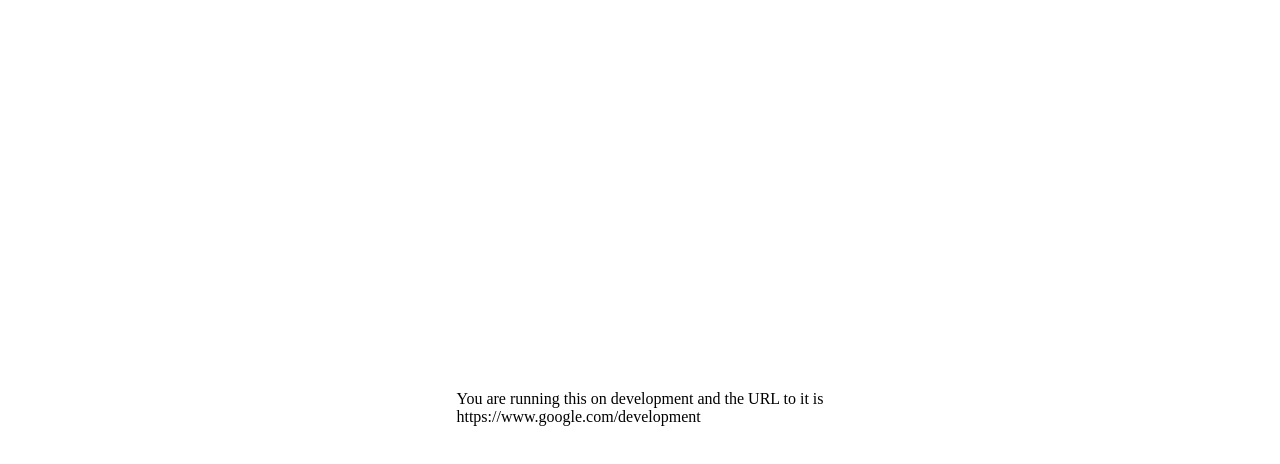
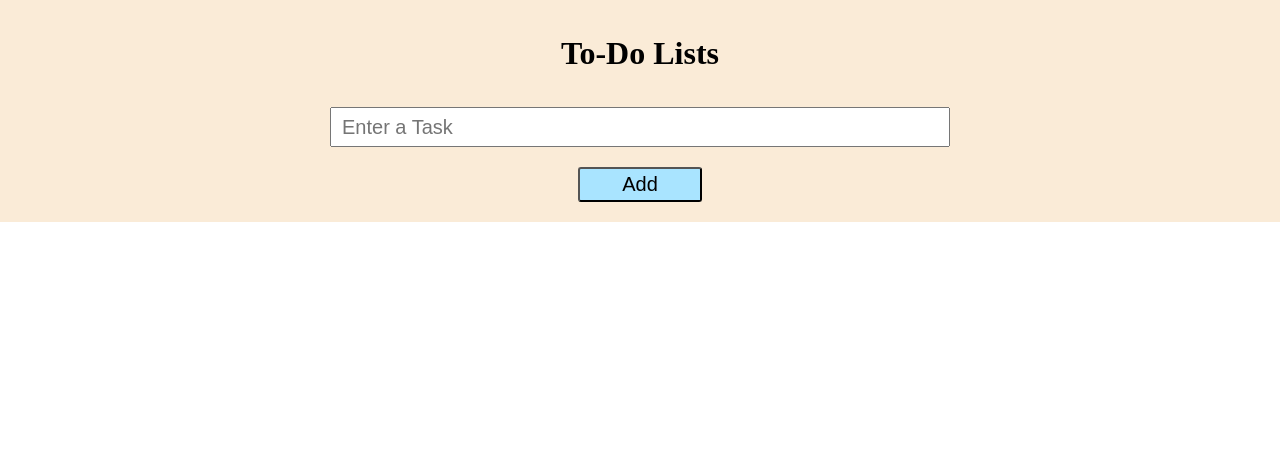
Before and after one commit to vinayWebD/reactjs, a React (Create React App) app: page /todolists in a window 1280 px wide. Shown: the top 464 px of the page. Built offline with nearby package versions, Linux system fonts and the light colour scheme.

Commit message:
initial commit

```diff
--- a/package.json
+++ b/package.json
@@ -9,6 +9,7 @@
     "env-cmd": "^10.1.0",
     "react": "^18.1.0",
     "react-dom": "^18.1.0",
+    "react-router-dom": "^6.7.0",
     "react-scripts": "5.0.1",
     "web-vitals": "^2.1.4"
   },
--- a/src/App.js
+++ b/src/App.js
@@ -1,14 +1,16 @@
-function App() {
+import React from 'react';
+import { Link } from 'react-router-dom';
+
+export default function App() {
   return (
-    <div className="App">
-      <header className="App-header">
-        <p>
-          You are running this on {process.env.NODE_ENV} and the URL to it is <br />
-          {process.env.REACT_APP_URL}
-        </p>
-      </header>
+    <div>
+      <li>
+        <Link to="/todoLists">TodoLists</Link>
+      </li>
+
+      <li>
+        <Link to="/weatherApp">WeatherApp</Link>
+      </li>
     </div>
   );
 }
-
-export default App;
--- /dev/null
+++ b/src/assets/css/todoLists.css
@@ -0,0 +1,101 @@
+* {
+  box-sizing: border-box;
+  margin: 0px;
+  padding: 0px;
+}
+
+.page-wrapper .page-content-header {
+  display: flex;
+  background-color: antiquewhite;
+  flex-direction: column;
+  align-items: center;
+  justify-content: center;
+  padding: 20px;
+}
+
+.page-wrapper .page-content-header .heading {
+  margin: 15px 0px;
+}
+
+.page-wrapper .page-content-header #toDoInput {
+  width: 50%;
+  height: 40px;
+  font-size: 20px;
+  padding: 0px 10px;
+  margin: 20px 0px;
+}
+
+.page-wrapper .page-content-header #addBtn {
+  width: 10%;
+  height: 35px;
+  border-radius: 3px;
+  font-size: 20px;
+  background-color: #a9e4ff;
+}
+
+.page-wrapper .page-content-wrap {
+  display: flex;
+  flex-direction: column;
+  background-color: tomato;
+}
+
+.page-wrapper .page-content-wrap div .div1 {
+  display: grid;
+  grid-template-columns: 4fr 1fr 1fr;
+  font-size: 25px;
+  margin: 12px 120px;
+  overflow-wrap: anywhere;
+}
+
+.page-wrapper .page-content-wrap div .btnStyle {
+  width: 50%;
+  border-radius: 4px;
+  height: 33px;
+}
+
+.page-wrapper .page-content-wrap div .div1 .inputEdit {
+  font-size: 21px;
+  padding: 0px 10px;
+  width: 98%;
+}
+
+#dialogBoxWrapper {
+  position: absolute;
+  top: 0px;
+  width: 100%;
+  height: 100vh;
+  background-color: #00000040;
+}
+
+#dialogBox {
+  position: absolute;
+  width: 500px;
+  height: 240px;
+  left: 37%;
+  top: 300px;
+  border-radius: 20px;
+  background-color: #ffb0abe8;
+  text-align: center;
+}
+
+#dialogBox h2 {
+  margin: 20px 0px;
+}
+
+#dialogBox input {
+  height: 45px;
+  width: 430px;
+  margin: 40px 0px;
+  margin-top: 15px;
+  font-size: 22px;
+  padding: 0px 10px;
+}
+
+#dialogBox button {
+  font-size: 17px;
+  padding: 6px;
+  margin: 0px 50px;
+  width: 110px;
+  background-color: #ffeff4;
+  border-radius: 6px;
+}
--- a/src/index.js
+++ b/src/index.js
@@ -1,14 +1,23 @@
 import React from 'react';
 import './index.css';
 import ReactDOM from 'react-dom/client';
+import { BrowserRouter, Routes, Route } from 'react-router-dom';
 import App from './App';
+import TodoLists from './pages/todoLists';
+import WeatherApp from './pages/weatherApp';
 import reportWebVitals from './reportWebVitals';
 
 const root = ReactDOM.createRoot(document.getElementById('root'));
 root.render(
-  <React.StrictMode>
-    <App />
-  </React.StrictMode>,
+  // <React.StrictMode>
+  <BrowserRouter>
+    <Routes>
+      <Route path="/" element={<App />} />
+      <Route path="/weatherApp" element={<WeatherApp />} />
+      <Route path="/todolists" element={<TodoLists />} />
+    </Routes>
+  </BrowserRouter>,
+  // </React.StrictMode>,
 );
 
 // If you want to start measuring performance in your app, pass a function
--- /dev/null
+++ b/src/pages/todoLists.js
@@ -0,0 +1,153 @@
+import { useState, useEffect } from 'react';
+import '../assets/css/todoLists.css';
+
+let nextId = 0;
+export default function TodoLists() {
+  const [inputValue, setInputValue] = useState('');
+  const [array, setArray] = useState([]);
+  const [modal, setModal] = useState(false);
+  const [idValue, setIdValue] = useState(null);
+
+  useEffect(() => {
+    console.log(array);
+  }, [array]);
+  function checkValue(value) {
+    let present = false;
+    if (value == '') {
+      alert('This task cannot be added');
+      present = true;
+    }
+    array.forEach((obj) => {
+      if (obj.value == value) {
+        if (idValue != null && idValue.id == obj.id) {
+          present = true;
+          cancelUpdate();
+          return;
+        } else {
+          alert('This task already exist');
+          present = true;
+          setInputValue('');
+        }
+      }
+    });
+    return present;
+  }
+  function addValue() {
+    if (!checkValue(inputValue)) {
+      setArray((previousState) => {
+        return [
+          ...previousState,
+          {
+            id: nextId++,
+            value: inputValue,
+            done: false,
+          },
+        ];
+      });
+      setInputValue('');
+    }
+  }
+  function deleteTask(id) {
+    let newArray = array.filter((obj) => {
+      if (obj.id != id) {
+        return obj;
+      }
+    });
+    setArray(newArray);
+  }
+  function editTask(obj) {
+    setIdValue(obj);
+    setModal(true);
+  }
+  function updateValue() {
+    if (!checkValue(idValue.value)) {
+      array.forEach((obj) => {
+        if (obj.id == idValue.id) {
+          obj.value = idValue.value;
+        }
+      });
+      console.log(array);
+      setModal(false);
+      setIdValue(null);
+    }
+  }
+  function cancelUpdate() {
+    setModal(false);
+  }
+  function strikeOff(e, obj) {
+    if (obj.done == false) {
+      e.target.style.textDecoration = 'line-through';
+      obj.done = true;
+    } else {
+      e.target.style.textDecoration = 'none';
+      obj.done = false;
+    }
+  }
+  function handleDialogBox(e) {
+    if (e.target.id == 'dialogBoxWrapper') {
+      cancelUpdate();
+    }
+  }
+  const renderModal = () => {
+    if (modal == true)
+      return (
+        <div id="dialogBoxWrapper" onClick={(e) => handleDialogBox(e)}>
+          <div id="dialogBox">
+            <h2>Edit your task</h2>
+            <input
+              value={idValue.value}
+              placeholder="Enter a Task"
+              onChange={(e) =>
+                setIdValue((previousState) => {
+                  return {
+                    ...previousState,
+                    value: e.target.value,
+                  };
+                })
+              }
+            />
+            <button onClick={() => updateValue()}>Confirm</button>
+            <button onClick={() => cancelUpdate()}>Cancel</button>
+          </div>
+        </div>
+      );
+    else {
+      return;
+    }
+  };
+  return (
+    <div className="page-wrapper">
+      <div className="page-content-header">
+        <h1 className="heading">To-Do Lists</h1>
+        <input
+          type="text"
+          id="toDoInput"
+          value={inputValue}
+          placeholder="Enter a Task"
+          onChange={(e) => setInputValue(e.target.value)}
+        />
+        <button id="addBtn" onClick={addValue}>
+          Add
+        </button>
+      </div>
+      <div className="page-content-wrap" id="listBlockDiv">
+        <div>
+          {array.map((obj, key) => {
+            return (
+              <div className="div1" key={key}>
+                <p onClick={(e) => strikeOff(e, obj)}>{obj.value}</p>
+                <button className="btnStyle" onClick={() => editTask(obj)}>
+                  Edit
+                </button>
+                <button className="btnStyle" onClick={() => deleteTask(obj.id)}>
+                  Delete
+                </button>
+              </div>
+            );
+          })}
+        </div>
+        {renderModal()}
+      </div>
+    </div>
+  );
+}
--- /dev/null
+++ b/src/pages/weatherApp.js
@@ -0,0 +1,5 @@
+import React from 'react';
+
+export default function weatherApp() {
+  return <div>weatherApp</div>;
+}
```
